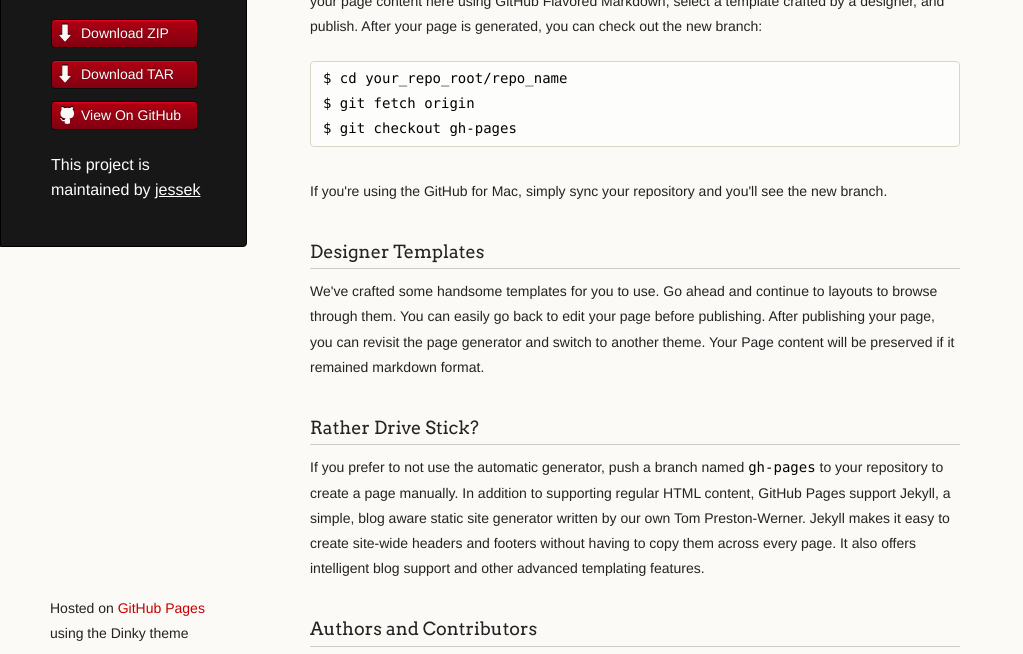
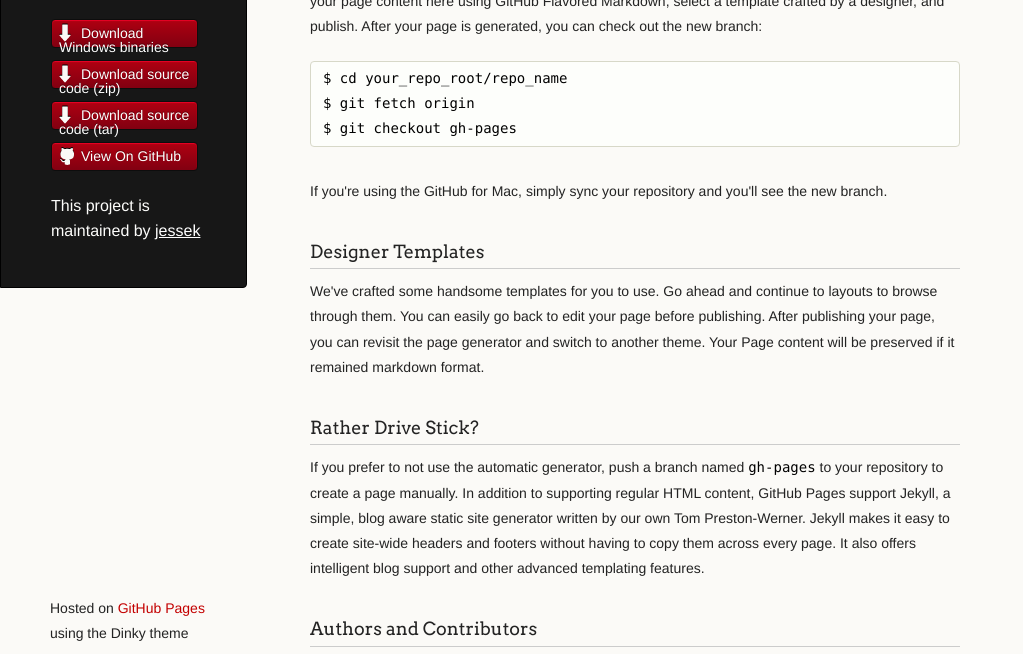
Before and after one commit to jessek/hashdeep, a plain HTML site: page index.html in a window 1280 px wide. Shown: the part 122-776 px from the top of the page, without its empty margins (0-1023 px from the left). Drawn offline with Linux system fonts and the light colour scheme.

Commit message:
Edit download links

```diff
--- a/index.html
+++ b/index.html
@@ -20,8 +20,9 @@
         <p class="header"></p>
 
         <ul>
-          <li class="download"><a class="buttons" href="https://github.com/jessek/hashdeep/zipball/master">Download ZIP</a></li>
-          <li class="download"><a class="buttons" href="https://github.com/jessek/hashdeep/tarball/master">Download TAR</a></li>
+          <li class="download"><a class="buttons" href="https://download.hashdeep.com/current/hashdeep.zip">Download Windows binaries</a></li>
+          <li class="download"><a class="buttons" href="https://github.com/jessek/hashdeep/zipball/master">Download source code (zip)</a></li>
+          <li class="download"><a class="buttons" href="https://github.com/jessek/hashdeep/tarball/master">Download source code (tar)</a></li>
           <li><a class="buttons github" href="https://github.com/jessek/hashdeep">View On GitHub</a></li>
         </ul>
 
```
